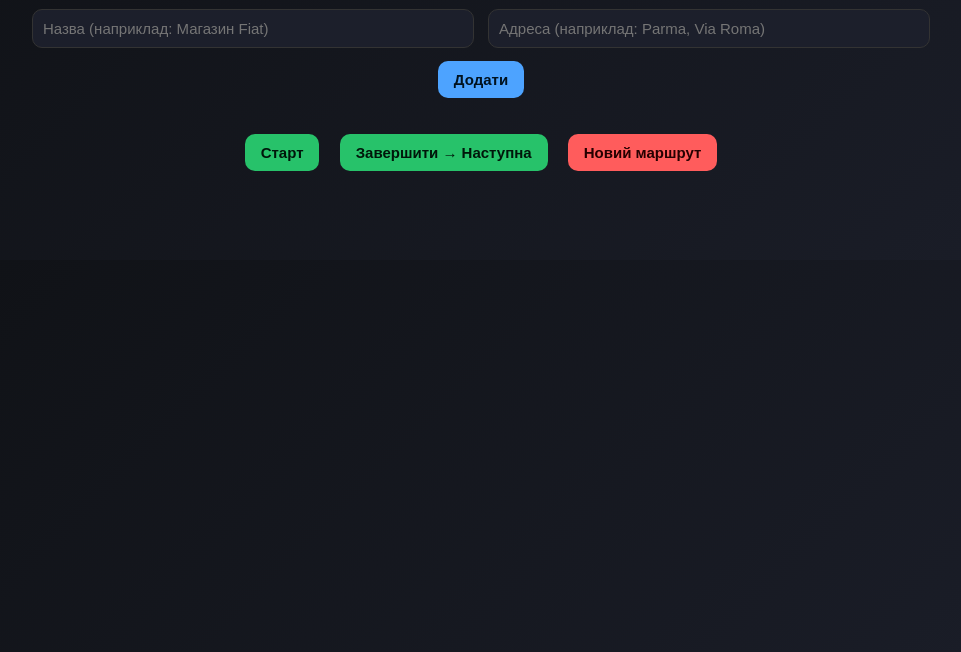
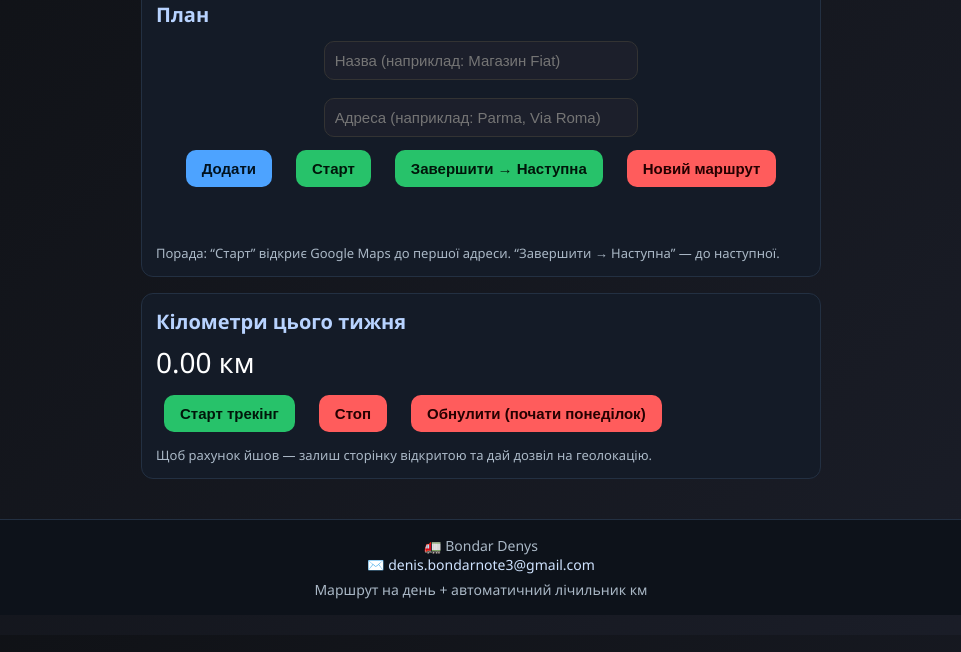
Before and after one commit to denisbondarnote3-jpg/truck-routr, a plain HTML site: page index.html in a window 1280 px wide. Shown: the part 148-800 px from the top of the page, without its empty margins (159-1120 px from the left). Drawn offline with Linux system fonts and the light colour scheme.

Commit message:
Update index.html

```diff
--- a/index.html
+++ b/index.html
@@ -2,163 +2,124 @@
 <html lang="uk">
 <head>
 <meta charset="UTF-8">
-  <meta name="viewport" content="width=device-width, initial-scale=1.0">
-  <title>Маршрут на день</title>
+<meta name="viewport" content="width=device-width,initial-scale=1">
+<title>Маршрут на день + км</title>
 <style>
-    body { font-family: "Segoe UI", Roboto, Arial, sans-serif;
-           background: linear-gradient(135deg,#0f1115,#1b1e29); color:#fff; margin:0; padding:20px; text-align:center; }
-    h1 { margin:20px 0; font-size:28px; color:#4da3ff; text-shadow:0 0 8px #4da3ff55; }
-    .lang-switch { margin-bottom:18px; }
-    input { padding:10px; margin:5px; width:45%; max-width:420px; border-radius:10px; border:1px solid #333;
-            background:#1c1f2b; color:#fff; font-size:15px; transition:.2s; }
-    input:focus { outline:none; border-color:#4da3ff; box-shadow:0 0 6px #4da3ff88; }
-    button { padding:10px 16px; margin:8px; border:none; border-radius:10px; cursor:pointer; font-weight:700; font-size:15px; transition:.2s; }
-    button:hover { transform:translateY(-2px); box-shadow:0 4px 12px #0006; }
-    .primary{ background:#4da3ff; color:#00121f; }
-    .ok{ background:#27c26a; color:#00160a; }
-    .danger{ background:#ff5c5c; color:#250000; }
-    .list{ margin:20px auto; max-width:520px; text-align:left; }
-    .stop{ padding:12px; background:#22263a; border-radius:10px; margin-bottom:10px; border:1px solid #333; font-size:16px; }
-    .stop:hover{ background:#2c3147; border-color:#4da3ff; }
-    h2#status{ margin-top:16px; font-size:20px; color:#ffd166; text-shadow:0 0 6px #000; min-height:1.4em;}
+  body{font-family:"Segoe UI",Roboto,Arial,sans-serif;background:linear-gradient(135deg,#0f1115,#1b1e29);color:#fff;margin:0;padding:20px;text-align:center}
+  h1{margin:10px 0 6px;font-size:28px;color:#4da3ff;text-shadow:0 0 8px #4da3ff55}
+  .lang-switch{margin:8px 0 18px}
+  .lang-switch button{padding:8px 12px;margin:0 4px;border:none;border-radius:10px;background:#4da3ff;color:#00121f;font-weight:700;cursor:pointer}
+  input{padding:10px;margin:5px;width:45%;max-width:420px;border-radius:10px;border:1px solid #333;background:#1c1f2b;color:#fff;font-size:15px}
+  button{padding:10px 16px;margin:8px;border:none;border-radius:10px;cursor:pointer;font-weight:700;font-size:15px;transition:.2s}
+  button:hover{transform:translateY(-2px);box-shadow:0 4px 12px #0006}
+  .primary{background:#4da3ff;color:#00121f}
+  .ok{background:#27c26a;color:#00160a}
+  .danger{background:#ff5c5c;color:#250000}
+  .list{margin:14px auto;max-width:520px;text-align:left}
+  .stop{padding:12px;background:#22263a;border-radius:10px;margin-bottom:10px;border:1px solid #333}
+  #status{margin-top:10px;font-size:18px;color:#ffd166;min-height:1.4em}
+  .panel{background:#141b27;border:1px solid #233042;border-radius:12px;padding:14px;margin:16px auto;max-width:650px;text-align:left}
+  .panel h2{margin:0 0 8px;font-size:20px;color:#b8d3ff}
+  .row{display:flex;flex-wrap:wrap;gap:8px;justify-content:center}
+  .note{color:#aab8c6;font-size:13px;margin-top:6px}
+  #kmVal{font-size:28px;margin:6px 0}
 </style>
 </head>
 <body>
   <div class="lang-switch">
-    <button class="primary" onclick="setLang('uk')">🇺🇦 Українська</button>
-    <button class="primary" onclick="setLang('it')">🇮🇹 Italiano</button>
+    <button onclick="setLang('uk')">🇺🇦 Українська</button>
+    <button onclick="setLang('it')">🇮🇹 Italiano</button>
   </div>
 
   <h1 id="title">Маршрут на день 🚛</h1>
 
+  <!-- План на день -->
+  <div class="panel">
+    <h2 id="planTitle">План</h2>
+    <div class="row">
       <input id="label" placeholder="Назва (наприклад: Магазин Fiat)">
       <input id="addr"  placeholder="Адреса (наприклад: Parma, Via Roma)">
-  <br>
-  <button class="primary" id="addBtn">Додати</button>
+    </div>
+    <div class="row">
+      <button id="addBtn" class="primary">Додати</button>
+      <button id="startBtn" class="ok">Старт</button>
+      <button id="nextBtn" class="ok" disabled>Завершити → Наступна</button>
+      <button id="resetBtn" class="danger">Новий маршрут</button>
+    </div>
+    <div id="status"></div>
+    <div class="list" id="list"></div>
+    <div class="note" id="hint">Порада: “Старт” відкриє Google Maps до першої адреси. “Завершити → Наступна” — до наступної.</div>
+  </div>
 
-  <div class="list" id="list"></div>
+  <!-- Авто-лічильник кілометрів -->
+  <div class="panel">
+    <h2 id="kmTitle">Кілометри цього тижня</h2>
+    <div id="kmVal">0.00 км</div>
+    <div class="row" style="justify-content:flex-start">
+      <button class="ok" id="gpsStartBtn">Старт трекінг</button>
+      <button class="danger" id="gpsStopBtn" disabled>Стоп</button>
+      <button class="danger" onclick="resetKm()" id="kmReset">Обнулити (почати понеділок)</button>
+    </div>
+    <div id="gpsInfo" class="note"></div>
+    <div class="note" id="kmNote">Щоб рахунок йшов — залиш сторінку відкритою та дай дозвіл на геолокацію.</div>
+  </div>
 
-  <button class="ok" id="startBtn">Старт</button>
-  <button class="ok" id="nextBtn" disabled>Завершити → Наступна</button>
-  <button class="danger" id="resetBtn">Новий маршрут</button>
-
-  <h2 id="status"></h2>
+  <footer style="margin-top:40px;padding:16px;background:#0d121a;border-top:1px solid #233042;color:#aab8c6;font-size:14px;text-align:center">
+    <div>🚛 Bondar Denys</div>
+    <div>✉️ <a href="mailto:denis.bondarnote3@gmail.com" style="color:#cfe3ff;text-decoration:none">denis.bondarnote3@gmail.com</a></div>
+    <div style="margin-top:6px">Маршрут на день + автоматичний лічильник км</div>
+  </footer>
 
 <script>
-  // ===== i18n =====
-  const texts = {
-    uk: {
-      title:"Маршрут на день 🚛",
-      phLabel:"Назва (наприклад: Магазин Fiat)",
-      phAddr:"Адреса (наприклад: Parma, Via Roma)",
-      add:"Додати", start:"Старт", next:"Завершити → Наступна", reset:"Новий маршрут",
-      noStops:"Немає зупинок", finished:"Маршрут завершено ✅",
-      stop:"Виконується зупинка №", confirmClear:"Очистити маршрут?"
-    },
-    it: {
-      title:"Percorso della giornata 🚛",
-      phLabel:"Nome (es.: Negozio Fiat)",
-      phAddr:"Indirizzo (es.: Parma, Via Roma)",
-      add:"Aggiungi", start:"Avvia", next:"Fine → Successiva", reset:"Nuovo percorso",
-      noStops:"Nessuna fermata", finished:"Percorso completato ✅",
-      stop:"Tappa in corso №", confirmClear:"Pulire il percorso?"
+/* ===== Тексти (укр/іт) ===== */
+let lang = localStorage.getItem('route_lang') || 'uk';
+const T = {
+  uk:{title:'Маршрут на день 🚛', plan:'План', add:'Додати', start:'Старт', next:'Завершити → Наступна',
+      reset:'Новий маршрут', hint:'Порада: “Старт” відкриє Google Maps до першої адреси. “Завершити → Наступна” — до наступної.',
+      phLabel:'Назва (наприклад: Магазин Fiat)', phAddr:'Адреса (наприклад: Parma, Via Roma)',
+      noStops:'Немає зупинок', running:'Виконується зупинка №', finished:'Маршрут завершено ✅',
+      kmTitle:'Кілометри цього тижня', kmReset:'Обнулити (почати понеділок)', kmNote:'Щоб рахунок йшов — залиш сторінку відкритою та дай дозвіл на геолокацію.'},
+  it:{title:'Percorso della giornata 🚛', plan:'Piano', add:'Aggiungi', start:'Avvia', next:'Fine → Successiva',
+      reset:'Nuovo percorso', hint:'Suggerimento: “Avvia” apre Google Maps alla prima tappa. “Fine → Successiva” va alla prossima.',
+      phLabel:'Nome (es.: Negozio Fiat)', phAddr:'Indirizzo (es.: Parma, Via Roma)',
+      noStops:'Nessuna fermata', running:'Tappa in corso №', finished:'Percorso completato ✅',
+      kmTitle:'Chilometri di questa settimana', kmReset:'Azzera (inizia lunedì)', kmNote:'Per contare — lascia la pagina aperta e consenti la geolocalizzazione.'}
+};
+function applyLang(){
+  const t=T[lang];
+  title.textContent=t.title; planTitle.textContent=t.plan;
+  addBtn.textContent=t.add; startBtn.textContent=t.start; nextBtn.textContent=t.next;
+  resetBtn.textContent=t.reset; hint.textContent=t.hint;
+  label.placeholder=t.phLabel; addr.placeholder=t.phAddr;
+  kmTitle.textContent=t.kmTitle; kmReset.textContent=t.kmReset; kmNote.textContent=t.kmNote;
 }
-  };
+function setLang(l){lang=l;localStorage.setItem('route_lang',l);state.lang=l;save();applyLang();render();}
 
-  // ===== state + storage =====
-  const STORAGE_KEY = 'truck_route_minimal_v1';
-  let state = { stops: [], idx: -1, lang: 'uk' };
+/* ===== Стан маршруту ===== */
+const STORAGE_KEY='truck_route_v3'; let state={stops:[],idx:-1,lang}; const $=id=>document.getElementById(id);
+function save(){localStorage.setItem(STORAGE_KEY,JSON.stringify(state));}
+function load(){const raw=localStorage.getItem(STORAGE_KEY);if(raw){try{Object.assign(state,JSON.parse(raw));}catch{}}if(state.lang)lang=state.lang;}
+function render(){list.innerHTML='';state.stops.forEach((s,i)=>{const d=document.createElement('div');d.className='stop';d.textContent=(i+1)+'. '+(s.label?s.label+' — ':'')+s.addr+(i===state.idx?'  ←':'');list.appendChild(d);});nextBtn.disabled=!(state.idx>=0&&state.idx<state.stops.length);}
+addBtn.onclick=()=>{if(!addr.value.trim()){alert(lang==='uk'?'Введи адресу':'Inserisci l’indirizzo');return;}state.stops.push({label:label.value.trim(),addr:addr.value.trim()});label.value='';addr.value='';state.lang=lang;save();render();};
+startBtn.onclick=()=>{if(!state.stops.length){alert(T[lang].noStops);return;}state.idx=0;state.lang=lang;save();openMaps(state.stops[0].addr);status.textContent=T[lang].running+(state.idx+1);nextBtn.disabled=false;};
+nextBtn.onclick=()=>{state.idx++;if(state.idx>=state.stops.length){status.textContent=T[lang].finished;nextBtn.disabled=true;state.idx=-1;state.lang=lang;save();render();return;}state.lang=lang;save();openMaps(state.stops[state.idx].addr);status.textContent=T[lang].running+(state.idx+1);render();};
+resetBtn.onclick=()=>{if(!confirm(lang==='uk'?'Очистити маршрут?':'Pulire il percorso?'))return;state={stops:[],idx:-1,lang};save();status.textContent='';render();};
+function openMaps(addr){window.open('https://www.google.com/maps/dir/?api=1&travelmode=driving&destination='+encodeURIComponent(addr),'_blank');}
 
-  const $ = id => document.getElementById(id);
-
-  function save(){ localStorage.setItem(STORAGE_KEY, JSON.stringify(state)); }
-  function load(){
-    const raw = localStorage.getItem(STORAGE_KEY);
-    if(!raw) return;
-    try{
-      const s = JSON.parse(raw);
-      if(s && Array.isArray(s.stops)) state = Object.assign({stops:[], idx:-1, lang:'uk'}, s);
-    }catch{}
-  }
-
-  // ===== UI render =====
-  function setLang(l){
-    state.lang = l; save();
-    const t = texts[state.lang];
-    $('title').textContent = t.title;
-    $('label').placeholder = t.phLabel;
-    $('addr').placeholder  = t.phAddr;
-    $('addBtn').textContent = t.add;
-    $('startBtn').textContent = t.start;
-    $('nextBtn').textContent  = t.next;
-    $('resetBtn').textContent = t.reset;
-    renderList();
-    if(state.idx >= 0 && state.idx < state.stops.length){
-      $('status').textContent = t.stop + (state.idx+1);
-    } else if(state.idx === -1 && state.stops.length===0){
-      $('status').textContent = '';
-    }
-  }
-
-  function renderList(){
-    const list = $('list'); list.innerHTML = '';
-    state.stops.forEach((s,i)=>{
-      const div = document.createElement('div');
-      div.className = 'stop';
-      div.textContent = (i+1) + '. ' + (s.label ? s.label + ' — ' : '') + s.addr;
-      list.appendChild(div);
-    });
-    // кнопки
-    $('nextBtn').disabled = !(state.idx >= 0 && state.idx < state.stops.length);
-  }
-
-  // ===== actions =====
-  $('addBtn').onclick = () => {
-    const label = $('label').value.trim();
-    const addr  = $('addr').value.trim();
-    if(!addr){ alert(state.lang==='uk'?'Введи адресу':'Inserisci l’indirizzo'); return; }
-    state.stops.push({label, addr});
-    $('label').value = ''; $('addr').value = '';
-    save(); renderList();
-  };
-
-  $('startBtn').onclick = () => {
-    if(state.stops.length===0){ alert(texts[state.lang].noStops); return; }
-    state.idx = 0; save();
-    openMaps(state.stops[state.idx].addr);
-    $('status').textContent = texts[state.lang].stop + (state.idx+1);
-    $('nextBtn').disabled = false;
-  };
-
-  $('nextBtn').onclick = () => {
-    state.idx++;
-    if(state.idx >= state.stops.length){
-      $('status').textContent = texts[state.lang].finished;
-      $('nextBtn').disabled = true;
-      state.idx = -1; // маршрут завершено
-      save();
-      return;
-    }
-    save();
-    openMaps(state.stops[state.idx].addr);
-    $('status').textContent = texts[state.lang].stop + (state.idx+1);
-  };
-
-  $('resetBtn').onclick = () => {
-    if(!confirm(texts[state.lang].confirmClear)) return;
-    state = {stops:[], idx:-1, lang: state.lang};
-    save(); $('status').textContent=''; renderList();
-  };
-
-  function openMaps(addr){
-    const url = 'https://www.google.com/maps/dir/?api=1&destination=' + encodeURIComponent(addr);
-    window.open(url, '_blank');
-  }
-
-  // init
-  load();
-  setLang(state.lang || 'uk');
-  renderList();
+/* ===== Лічильник км (GPS) ===== */
+let totalKm=parseFloat(localStorage.getItem('weekly_km')||'0')||0;
+let lastPos=null,lastFixTime=0,watchId=null,fixCount=0;
+kmVal.textContent=totalKm.toFixed(2)+' км';
+function resetKm(){if(!confirm(lang==='uk'?'Обнулити лічильник за тиждень?':'Azzerare il contatore della settimana?'))return;totalKm=0;localStorage.setItem('weekly_km','0');kmVal.textContent='0.00 км';lastPos=null;fixCount=0;gpsInfo.textContent='';}
+function updateInfo(acc){gpsInfo.textContent=(lang==='uk'?'Фіксів: ':'Fix: ')+fixCount+(acc!==undefined? (lang==='uk'?` • Точність: ~${Math.round(acc)} м`:` • Precisione: ~${Math.round(acc)} m`):'');}
+function haversine(lat1,lon1,lat2,lon2){const R=6371,toRad=x=>x*Math.PI/180;const dLat=toRad(lat2-lat1),dLon=toRad(lon2-lon1);const a=Math.sin(dLat/2)**2+Math.cos(toRad(lat1))*Math.cos(toRad(lat2))*Math.sin(dLon/2)**2;return R*2*Math.atan2(Math.sqrt(a),Math.sqrt(1-a));}
+function onPosition(pos){const {latitude:lat,longitude:lon,accuracy}=pos.coords;const now=Date.now();if(accuracy&&accuracy>50){updateInfo(accuracy);return;}if(lastFixTime&&(now-lastFixTime)>180000){lastPos=null;}if(lastPos){const d=haversine(lastPos.lat,lastPos.lon,lat,lon);if(d>=0.02&&d<=5){totalKm+=d;localStorage.setItem('weekly_km',String(totalKm));kmVal.textContent=totalKm.toFixed(2)+' км';}}lastPos={lat,lon};lastFixTime=now;fixCount++;updateInfo(accuracy);}
+function onError(err){alert((lang==='uk'?'Помилка геолокації: ':'Errore geolocalizzazione: ')+err.message);}
+function startTracking(){if(!('geolocation'in navigator)){return alert(lang==='uk'?'Геолокація не підтримується':'La geolocalizzazione non è supportata');}if(watchId!==null)return;watchId=navigator.geolocation.watchPosition(onPosition,onError,{enableHighAccuracy:true,maximumAge:5000,timeout:20000});gpsStartBtn.disabled=true;gpsStopBtn.disabled=false;}
+function stopTracking(){if(watchId!==null){navigator.geolocation.clearWatch(watchId);watchId=null;}gpsStartBtn.disabled=false;gpsStopBtn.disabled=true;}
+gpsStartBtn.onclick=startTracking;gpsStopBtn.onclick=stopTracking;
+document.addEventListener('visibilitychange',()=>{if(document.hidden){stopTracking();}else{startTracking();}});
+load();applyLang();render();
 </script>
 </body>
 </html>
```
Lines whose indentation alone changed are shown as unchanged.
